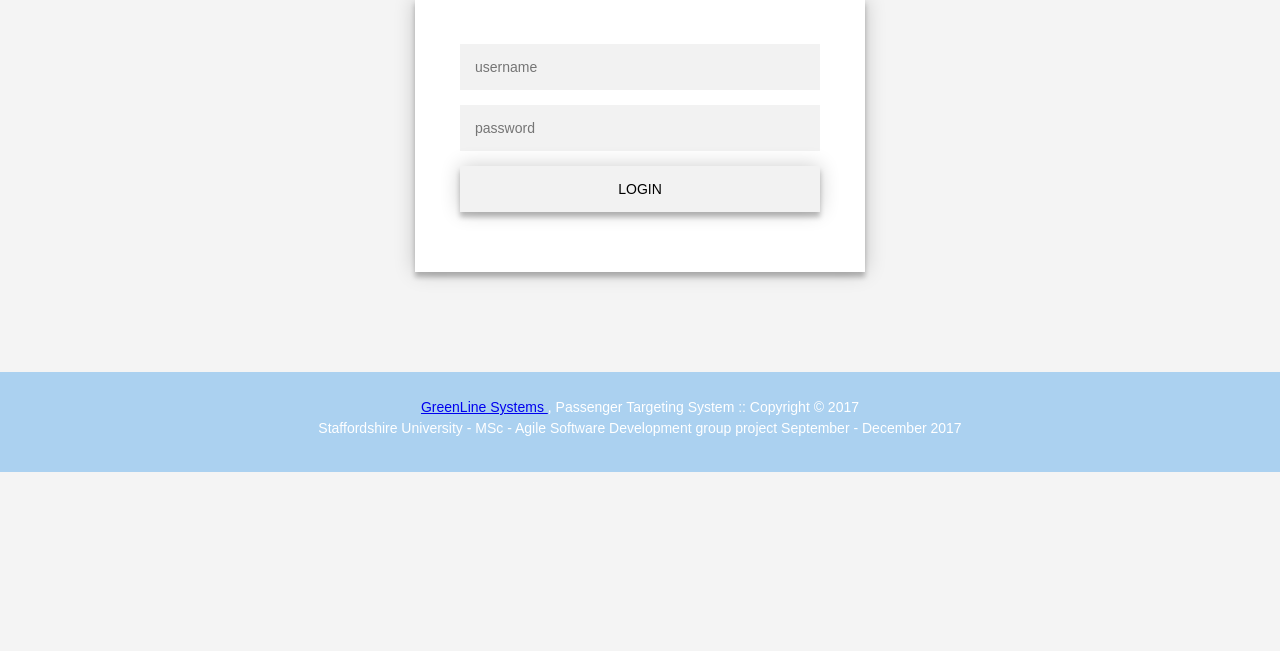
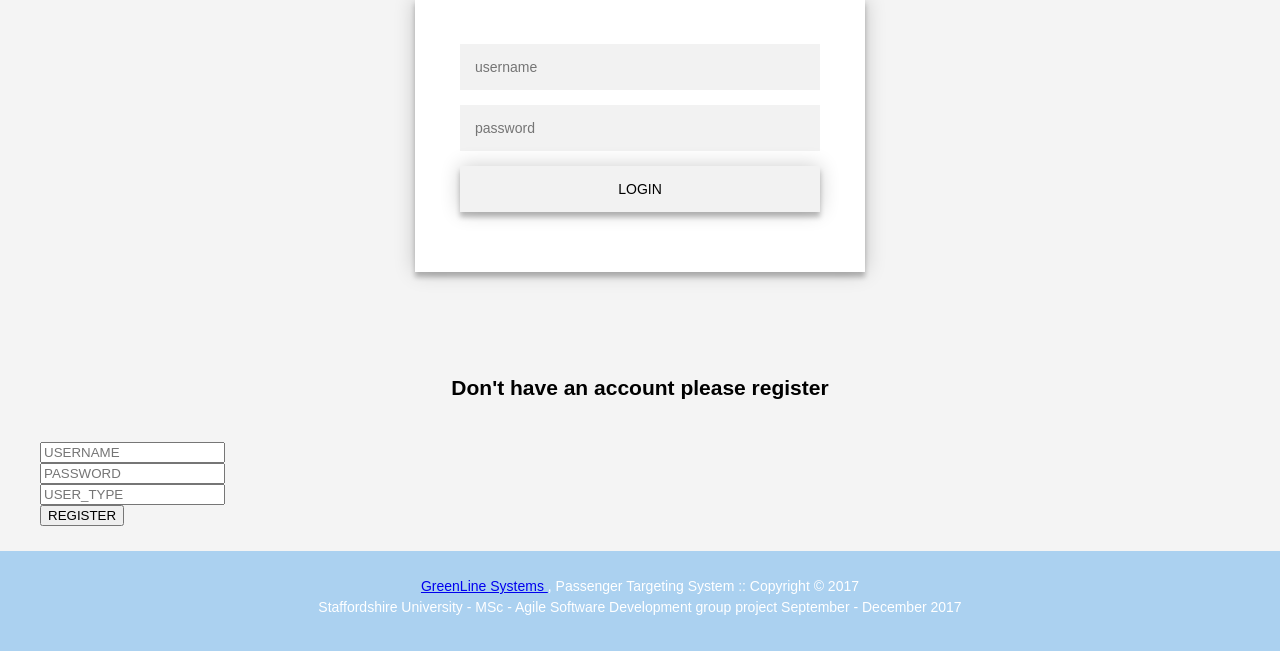
Before and after one commit to StaffsMSC-ASD/ProjectPTS, a PHP site: page / in a window 1280 px wide. Shown: the part 210-861 px from the top of the page. Before the commit the page ends 682 px from the top, so only its background shows below. Run offline with PHP 8.4, Linux system fonts and the light colour scheme.

Commit message:
Add files via upload
index.php updated with admin register form

```diff
--- a/siteCode/index.php
+++ b/siteCode/index.php
@@ -47,6 +47,17 @@
     </form>
   </div>
 </div>
+</section>
+         <div align="center"><h2>Don't have an account please register</h2></div><br>
+<section>
+    <div class="wrapper">
+<form action = "admin_signup.php" method = "POST">
+<input type = "text" name= "USERNAME" placeholder= "USERNAME"><br>
+<input type = "password" name= "PASSWORD" placeholder= "PASSWORD"> <br>
+<input type = "text" name= "USER_TYPE" placeholder= "USER_TYPE"><br>
+<button type = "submit">REGISTER </button>
+</form>
+</section>
 
                 </div>
                 </div>
```
